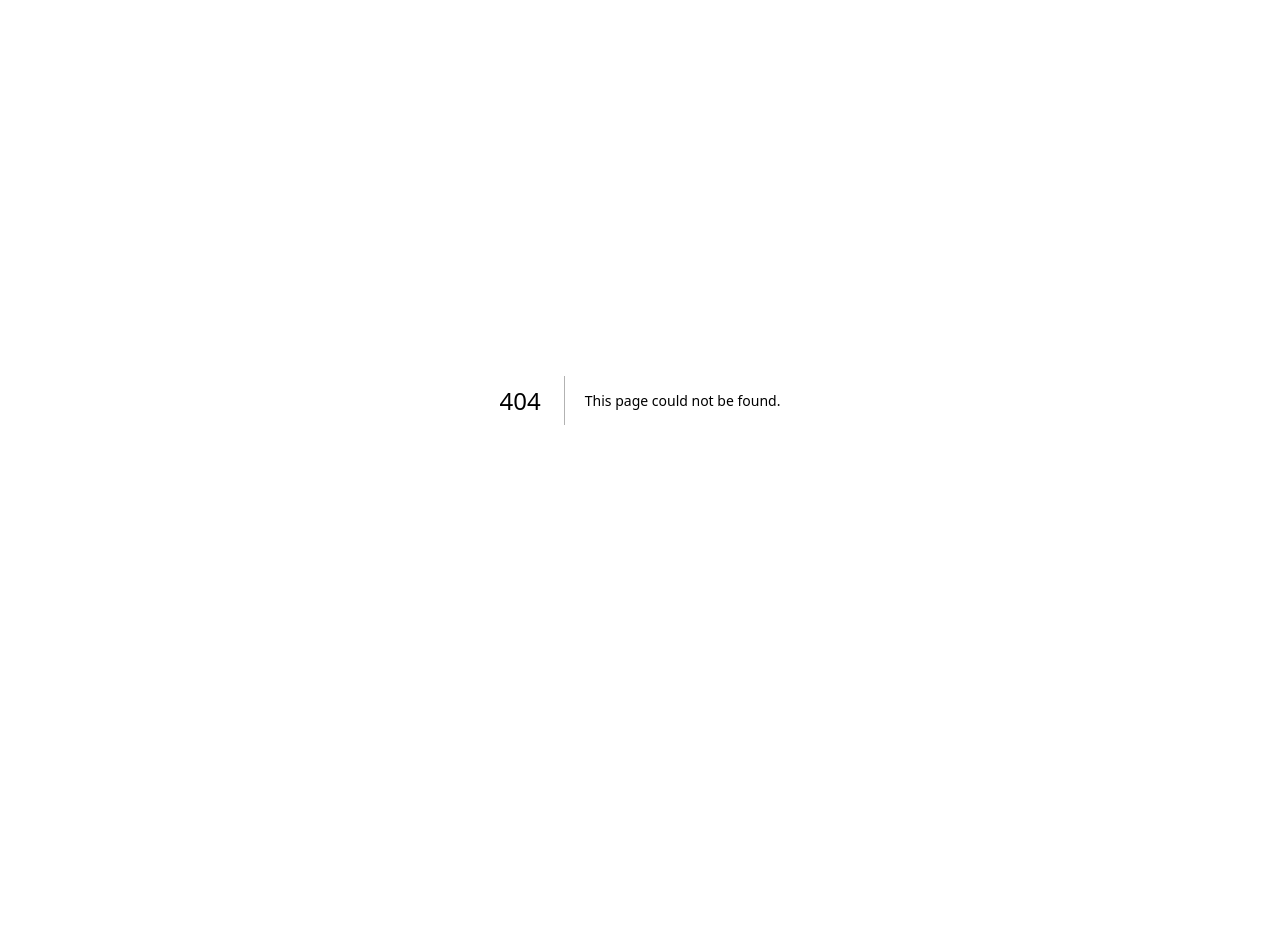
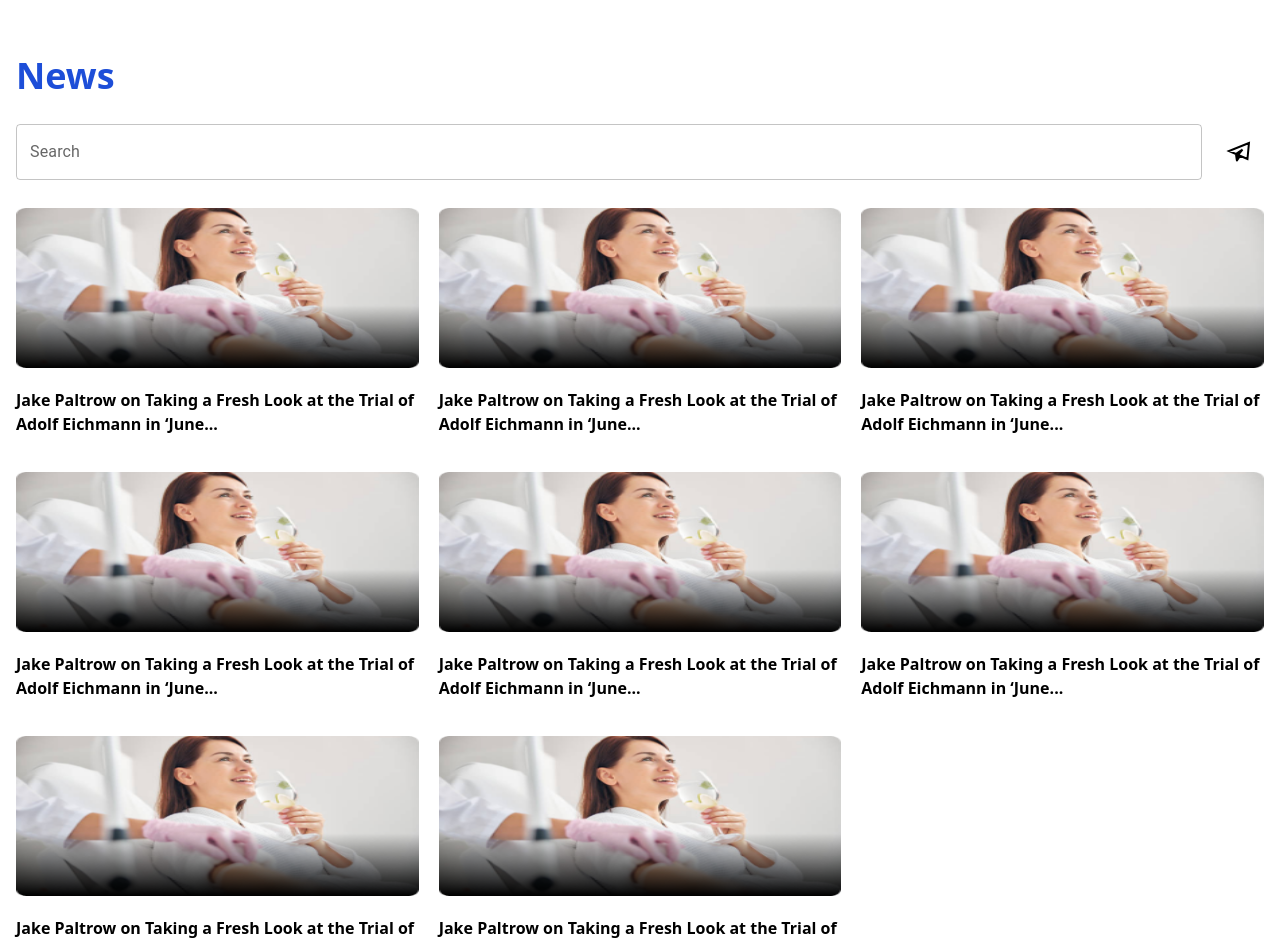
Before and after one commit to MahmoudZaqoutt/casting-arabia, a Next.js app: page /News in a window 1280 px wide. Before the commit this address had no page. Shown: the top 944 px of the page. Before the commit the page ends 800 px from the top, so only its background shows below. Built offline with nearby package versions, Linux system fonts and the light colour scheme.

Commit message:
create News  page

```diff
--- /dev/null
+++ b/src/pages/News/index.tsx
@@ -0,0 +1,114 @@
+import Card from "@/components/Shared/Card/Card";
+import Container from "@/components/Shared/Container/Container";
+import DropDownList from "@/components/Shared/DropDownList/DropDownList";
+import { TextField } from "@mui/material";
+import Link from "next/link";
+import React, { useState } from "react";
+import { GrSend } from "react-icons/gr";
+
+const index = () => {
+  const [formData, setFormData] = useState(null);
+  const handleInputChange = (e: any) => {
+    setFormData(e.target.value);
+  };
+
+  const [isSectionVisible, setIsSectionVisible] = useState(false);
+
+  const toggleSection = () => {
+    setIsSectionVisible(!isSectionVisible);
+  };
+  return (
+    <Container>
+      <div className="mt-14">
+        <p className="text-4xl font-semibold text-blue-700">News</p>
+      </div>
+      <div className="mt-7 flex justify-between">
+        <form className="w-[95%]">
+          <TextField
+            name="Search"
+            label="Search"
+            title="Search"
+            onChange={handleInputChange}
+            className="w-full h-14 border-2 border-gray-300 outline-none rounded-xl  text-lg "
+          />
+        </form>
+        <button
+          onClick={toggleSection}
+          title="show"
+          className="min-w-[4%] rounded-full hover:bg-gray-200 duration-200"
+        >
+          <GrSend className="w-full text-2xl" />
+        </button>
+      </div>
+
+      {isSectionVisible && (
+        <div className="border-[1px] border-blue-500 bg-white rounded-lg px-10 mt-5 py-10 ">
+          <p className="text-2xl font-semibold">Filters Options</p>
+          <div className="flex justify-between flex-col sm:flex-row gap-5 mt-5">
+            <div className="w-full flex flex-col gap-3">
+              <label className="text-lg text-gray-500">Category</label>
+              <DropDownList options={["book", "book"]} />
+            </div>
+            <div className="w-full flex flex-col gap-3">
+              <label className="text-lg text-gray-500">Language</label>
+              <DropDownList options={["Arabic", "English"]} />
+            </div>
+          </div>
+        </div>
+      )}
+
+      <div className="grid grid-cols-1 sm:grid-cols-2 lg:grid-cols-3 gap-5 mt-5">
+        <Link href={""}>
+          <Card
+            title="Jake Paltrow on Taking a Fresh Look at the Trial of Adolf Eichmann in ‘June..."
+            className="hover:scale-105 my-2 ease-in-out duration-150 "
+          />
+        </Link>
+        <Link href={""}>
+          <Card
+            title="Jake Paltrow on Taking a Fresh Look at the Trial of Adolf Eichmann in ‘June..."
+            className="hover:scale-105 my-2 ease-in-out duration-150 "
+          />
+        </Link>
+        <Link href={""}>
+          <Card
+            title="Jake Paltrow on Taking a Fresh Look at the Trial of Adolf Eichmann in ‘June..."
+            className="hover:scale-105 my-2 ease-in-out duration-150 "
+          />
+        </Link>
+        <Link href={""}>
+          <Card
+            title="Jake Paltrow on Taking a Fresh Look at the Trial of Adolf Eichmann in ‘June..."
+            className="hover:scale-105 my-2 ease-in-out duration-150 "
+          />
+        </Link>
+        <Link href={""}>
+          <Card
+            title="Jake Paltrow on Taking a Fresh Look at the Trial of Adolf Eichmann in ‘June..."
+            className="hover:scale-105 my-2 ease-in-out duration-150 "
+          />
+        </Link>
+        <Link href={""}>
+          <Card
+            title="Jake Paltrow on Taking a Fresh Look at the Trial of Adolf Eichmann in ‘June..."
+            className="hover:scale-105 my-2 ease-in-out duration-150 "
+          />
+        </Link>
+        <Link href={""}>
+          <Card
+            title="Jake Paltrow on Taking a Fresh Look at the Trial of Adolf Eichmann in ‘June..."
+            className="hover:scale-105 my-2 ease-in-out duration-150 "
+          />
+        </Link>
+        <Link href={""}>
+          <Card
+            title="Jake Paltrow on Taking a Fresh Look at the Trial of Adolf Eichmann in ‘June..."
+            className="hover:scale-105 my-2 ease-in-out duration-150 "
+          />
+        </Link>
+      </div>
+    </Container>
+  );
+};
+
+export default index;
```
